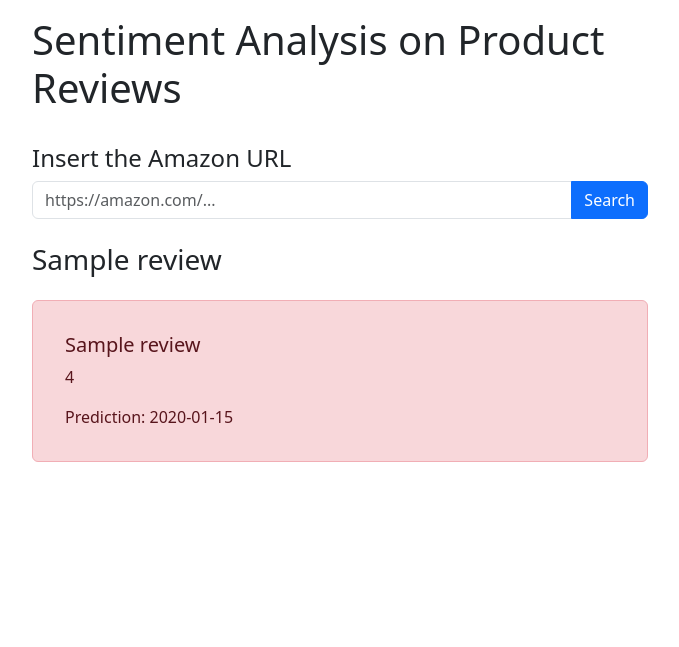
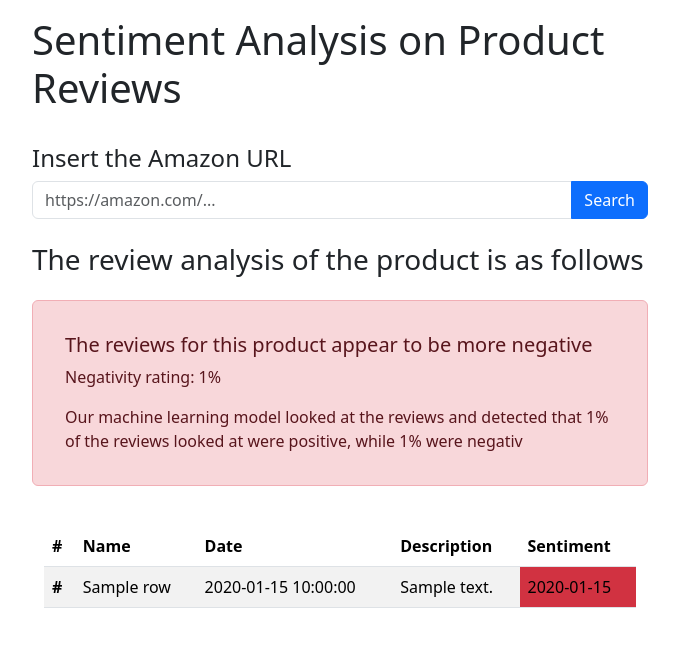
Before and after one commit to k3v1n-KI/semtement_analyzer, a Flask app: template templates/index.html in a window 1280 px wide. Shown: the top 647 px of the page, without its empty margins (300-979 px from the left). Run offline with Flask 3, Linux system fonts and the light colour scheme; the template is opened without the code that fills it: most values are stand-ins (such as "Sample title", 1, 10 or a date in 2020).

Commit message:
Integrated open source web scraper with the web app. More reviews are being analyzed now

```diff
--- a/app.py
+++ b/app.py
@@ -1,9 +1,13 @@
 from flask import Flask, render_template, request
 from review_scraper import Scraper
+from scraper import AmazonReviewScraper
+from sentiment_analyzer import SentimentAnalyzer
 
 app = Flask(__name__)
 
-scraper = Scraper()
+
+scraper = AmazonReviewScraper()
+model = SentimentAnalyzer()
 reviews = []
 
 @app.route("/", methods=["GET", "POST"])
@@ -11,7 +15,14 @@
     if request.method == "POST":
         url = request.form.get("url")
         reviews = scraper.get_reviews(url)
-        return render_template("index.html", result=reviews)
+        reviews["Sentiment"] = reviews["Description"].apply(lambda x: model.predict_sentiment(x)["sentiment"])
+        positive_sentiment_percentage = len(reviews[reviews["Sentiment"] == "Positive"]) / len(reviews["Sentiment"])
+        negative_sentiment_percentage = len(reviews[reviews["Sentiment"] == "Negative"]) / len(reviews["Sentiment"])
+
+        positive_sentiment_percentage = f"{(positive_sentiment_percentage * 100):.2f}"
+        negative_sentiment_percentage = f"{(negative_sentiment_percentage * 100):.2f}"
+
+        return render_template("index.html", positive_sentiment_percentage=positive_sentiment_percentage, negative_sentiment_percentage=negative_sentiment_percentage, reviews=reviews)
     else:
         return render_template("index.html")
 
--- a/templates/index.html
+++ b/templates/index.html
@@ -6,6 +6,17 @@
         <meta name="viewport" content="width=device-width, initial-scale=1.0">
         <title>Sentiment Analysis</title>
         <link href="https://cdn.jsdelivr.net/npm/bootstrap@5.3.3/dist/css/bootstrap.min.css" rel="stylesheet" integrity="sha384-QWTKZyjpPEjISv5WaRU9OFeRpok6YctnYmDr5pNlyT2bRjXh0JMhjY6hW+ALEwIH" crossorigin="anonymous">
+
+        <style>
+            .green-row {
+              background-color: green;
+              color: white;
+            }
+            .red-row {
+              background-color: red;
+              color: white;
+            }
+          </style>
     </head>
 
     <body>
@@ -26,33 +37,59 @@
                 </div>
             </form>
 
-            {% if result %}
-                <h3 class="mb-4">{{ result[0].product_name }}</h3>
-                {% for review in result %}
+            {% if positive_sentiment_percentage %}
+                <h3 class="mb-4">The review analysis of the product is as follows </h3>
+
                 <div class="row mb-2">
                     <div class="col">
-                            {% if review.prediction.sentiment == "Positive" %}
+                        {% if positive_sentiment_percentage > negative_sentiment_percentage %}
                         <div class="card alert alert-success">
                             <div class="card-body">
-                                    <h5 class="card-title">{{ review.rating_title }}</h5>
-                                    <p class="card-text">{{ review.rating_value }}</p>
-                                    <p class="card-text">Prediction: {{ review.prediction.sentiment }}</p>
+                                <h5 class="card-title">The reviews for this product appear to be more positive</h5>
+                                <p class="card-text">Positivity rating: {{ positive_sentiment_percentage }}%</p>
+                                <p class="card-text">Our machine learning model looked at the reviews and detected that {{ positive_sentiment_percentage }}% of the reviews looked at were positive, while {{ negative_sentiment_percentage }}% were negative</p>
                             </div>
                         </div>
                         {% else %}
                         <div class="card alert alert-danger">
                             <div class="card-body">
-                                    <h5 class="card-title">{{ review.rating_title }}</h5>
-                                    <p class="card-text">{{ review.rating_value }}</p>
-                                    <p class="card-text">Prediction: {{ review.prediction.sentiment }}</p>
+                                <h5 class="card-title">The reviews for this product appear to be more negative</h5>
+                                <p class="card-text">Negativity rating: {{ negative_sentiment_percentage }}%</p>
+                                <p class="card-text">Our machine learning model looked at the reviews and detected that {{ positive_sentiment_percentage }}% of the reviews looked at were positive, while {{ negative_sentiment_percentage }}% were negativ</p>
                             </div>
                         </div>
                         {% endif %}
 
                     </div>
                 </div>
+                <div class="container my-4">
+                    <table class="table table-striped">
+                      <thead>
+                        <th scope="col">#</th>
+                        <th scope="col">Name</th>
+                        <th scope="col">Date</th>
+                        <th scope="col">Description</th>
+                        <th scope="col">Sentiment</th>
+                      </thead>
+                      <tbody>
+                        {% for index, row in reviews.iterrows() %}
+                            <tr class="green-row">
+                                <th scope="row">#</th>
+                                <td>{{row.Name}}</td>
+                                <td>{{row.Date}}</td>
+                                <td>{{row.Description}}</td>
+                                {% if row.Sentiment == "Positive" %}
+                                    <td style="background-color: #198754">{{row.Sentiment}}</td>
+                                {% else %}
+                                    <td style="background-color: #dc3545">{{row.Sentiment}}</td>
+                                {% endif %}
+                            </tr>
                         {% endfor %}
+                      </tbody>
+                    </table>
+                  </div>
             {% endif %}
+
         </div>
     </body>
 
```
Also changed, not shown: scraper.py (+0 -9 lines). Lines whose indentation alone changed are shown as unchanged.
